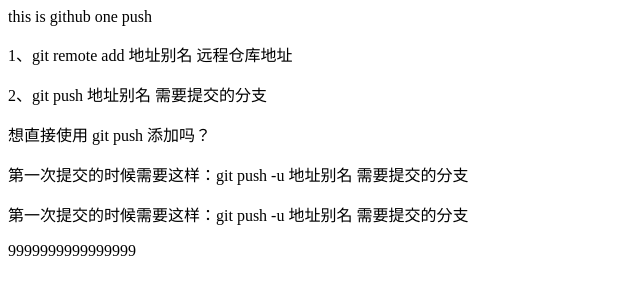
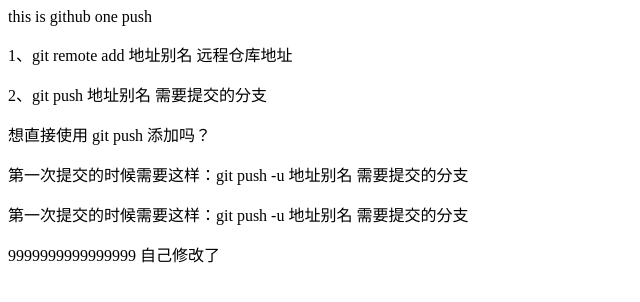
Before and after one commit to getAlt/itcat, a plain HTML site: page index.html in a window 1280 px wide. Shown: the whole page, without its empty margins (0-640 px from the left). Drawn offline with Linux system fonts and the light colour scheme.

Commit message:
自己修改

```diff
--- a/index.html
+++ b/index.html
@@ -15,7 +15,7 @@
     <P>想直接使用 git push 添加吗？</P>
     <P>第一次提交的时候需要这样：git push -u 地址别名 需要提交的分支</P>
     <P>第一次提交的时候需要这样：git push -u 地址别名 需要提交的分支</P>
-    <p>9999999999999999</p>
+    <p>9999999999999999 自己修改了</p>
 </body>
 
 </html>
```
